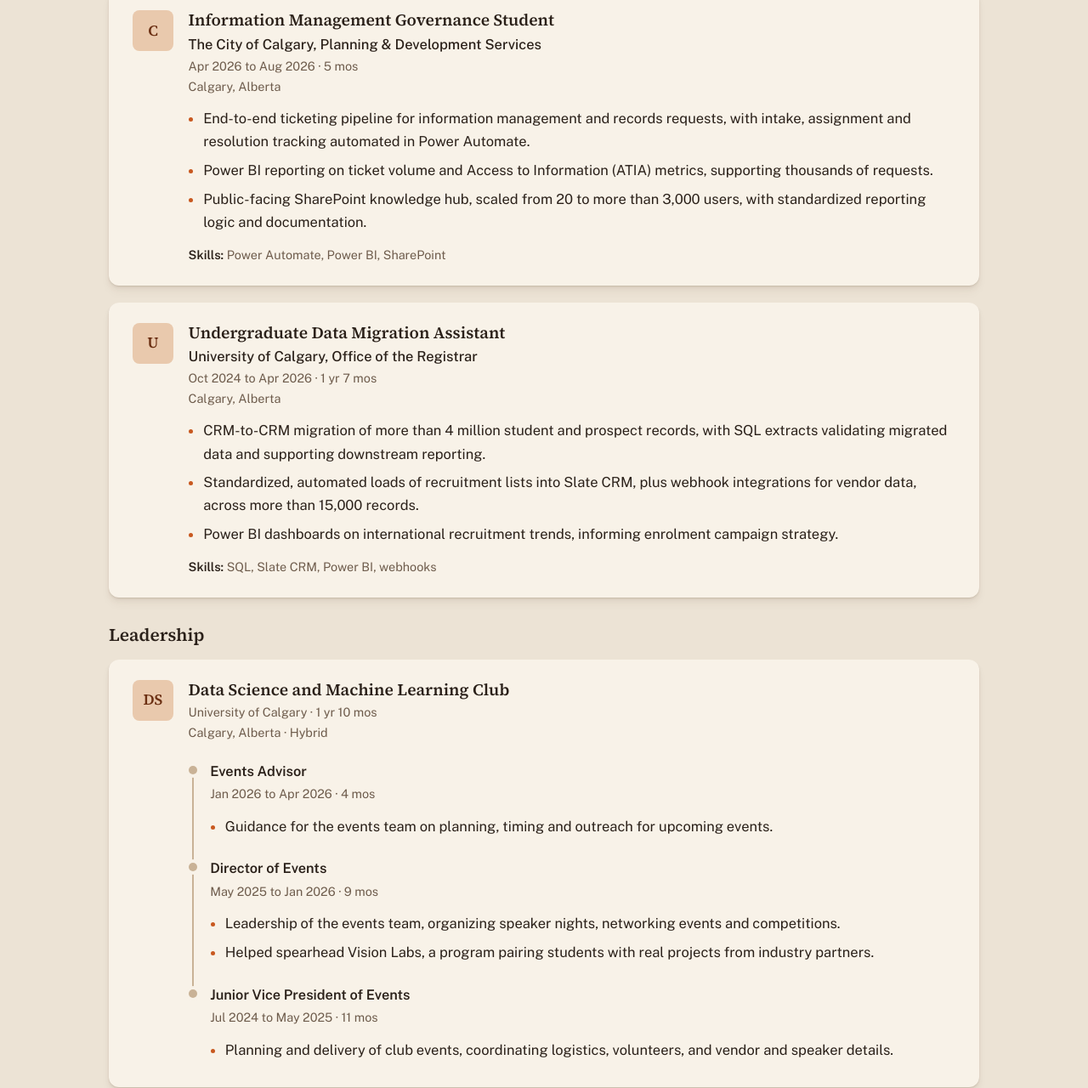
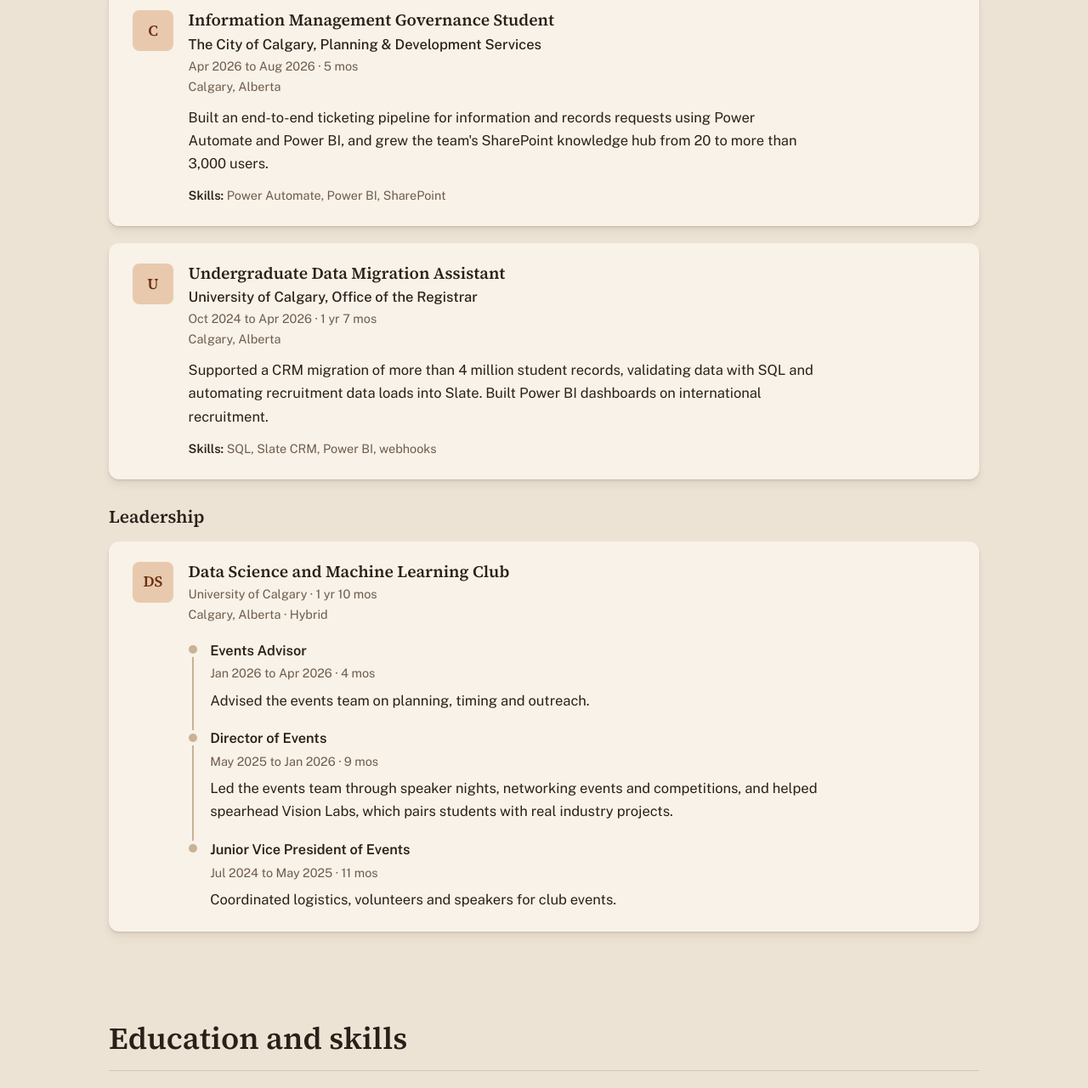
Before and after one commit to AdrianJulve/adrian-portfolio, a plain HTML site: page index.html in a window 1280 px wide. Shown: the part 2260-3540 px from the top of the page at 85% size. Drawn offline with nearby package versions, Linux system fonts and the light colour scheme.

Commit message:
Shorten experience to overviews

```diff
--- a/css/style.css
+++ b/css/style.css
@@ -570,10 +570,19 @@ a:focus-visible {
   color: var(--accent);
 }
 
+.org-desc {
+  margin: 0.7rem 0 0;
+  max-width: 46rem;
+}
+
+.org-roles .org-desc {
+  margin-top: 0.4rem;
+}
+
 .org-skills {
   color: var(--muted);
   font-size: 0.9rem;
-  margin: 0;
+  margin: 0.75rem 0 0;
 }
 
 .org-skills strong {
@@ -582,7 +591,7 @@ a:focus-visible {
 }
 
 .org-roles {
-  margin-top: 1.25rem;
+  margin-top: 1.1rem;
 }
 
 .org-roles h4 {
@@ -597,7 +606,7 @@ a:focus-visible {
 }
 
 .step + .step {
-  margin-top: 1.4rem;
+  margin-top: 1.1rem;
 }
 
 .timeline {
--- a/index.html
+++ b/index.html
@@ -15,7 +15,7 @@
   <link rel="preconnect" href="https://fonts.googleapis.com">
   <link rel="preconnect" href="https://fonts.gstatic.com" crossorigin>
   <link href="https://fonts.googleapis.com/css2?family=Public+Sans:wght@400;500;600;700&family=Source+Serif+4:opsz,wght@8..60,600&display=swap" rel="stylesheet">
-  <link rel="stylesheet" href="css/style.css?v=56c70b41">
+  <link rel="stylesheet" href="css/style.css?v=a722e60b">
 </head>
 <body>
   <header class="nav">
@@ -140,11 +140,7 @@
               <p class="org-name">The City of Calgary, Planning &amp; Development Services</p>
               <p class="org-meta">Apr 2026 to Aug 2026 &middot; 5 mos</p>
               <p class="org-meta">Calgary, Alberta</p>
-              <ul>
-                <li>End-to-end ticketing pipeline for information management and records requests, with intake, assignment and resolution tracking automated in Power Automate.</li>
-                <li>Power BI reporting on ticket volume and Access to Information (ATIA) metrics, supporting thousands of requests.</li>
-                <li>Public-facing SharePoint knowledge hub, scaled from 20 to more than 3,000 users, with standardized reporting logic and documentation.</li>
-              </ul>
+              <p class="org-desc">Built an end-to-end ticketing pipeline for information and records requests using Power Automate and Power BI, and grew the team&#39;s SharePoint knowledge hub from 20 to more than 3,000 users.</p>
               <p class="org-skills"><strong>Skills:</strong> Power Automate, Power BI, SharePoint</p>
             </div>
           </article>
@@ -155,11 +151,7 @@
               <p class="org-name">University of Calgary, Office of the Registrar</p>
               <p class="org-meta">Oct 2024 to Apr 2026 &middot; 1 yr 7 mos</p>
               <p class="org-meta">Calgary, Alberta</p>
-              <ul>
-                <li>CRM-to-CRM migration of more than 4 million student and prospect records, with SQL extracts validating migrated data and supporting downstream reporting.</li>
-                <li>Standardized, automated loads of recruitment lists into Slate CRM, plus webhook integrations for vendor data, across more than 15,000 records.</li>
-                <li>Power BI dashboards on international recruitment trends, informing enrolment campaign strategy.</li>
-              </ul>
+              <p class="org-desc">Supported a CRM migration of more than 4 million student records, validating data with SQL and automating recruitment data loads into Slate. Built Power BI dashboards on international recruitment.</p>
               <p class="org-skills"><strong>Skills:</strong> SQL, Slate CRM, Power BI, webhooks</p>
             </div>
           </article>
@@ -177,24 +169,17 @@
                 <div class="step">
                   <h4>Events Advisor</h4>
                   <p class="org-meta">Jan 2026 to Apr 2026 &middot; 4 mos</p>
-                  <ul>
-                    <li>Guidance for the events team on planning, timing and outreach for upcoming events.</li>
-                  </ul>
+                  <p class="org-desc">Advised the events team on planning, timing and outreach.</p>
                 </div>
                 <div class="step">
                   <h4>Director of Events</h4>
                   <p class="org-meta">May 2025 to Jan 2026 &middot; 9 mos</p>
-                  <ul>
-                    <li>Leadership of the events team, organizing speaker nights, networking events and competitions.</li>
-                    <li>Helped spearhead Vision Labs, a program pairing students with real projects from industry partners.</li>
-                  </ul>
+                  <p class="org-desc">Led the events team through speaker nights, networking events and competitions, and helped spearhead Vision Labs, which pairs students with real industry projects.</p>
                 </div>
                 <div class="step">
                   <h4>Junior Vice President of Events</h4>
                   <p class="org-meta">Jul 2024 to May 2025 &middot; 11 mos</p>
-                  <ul>
-                    <li>Planning and delivery of club events, coordinating logistics, volunteers, and vendor and speaker details.</li>
-                  </ul>
+                  <p class="org-desc">Coordinated logistics, volunteers and speakers for club events.</p>
                 </div>
               </div>
             </div>
```
Also changed, not shown: cartcast-yyc.html (+1 -1 lines), furniture-orders.html (+1 -1 lines), vancouver-liveability.html (+1 -1 lines).
